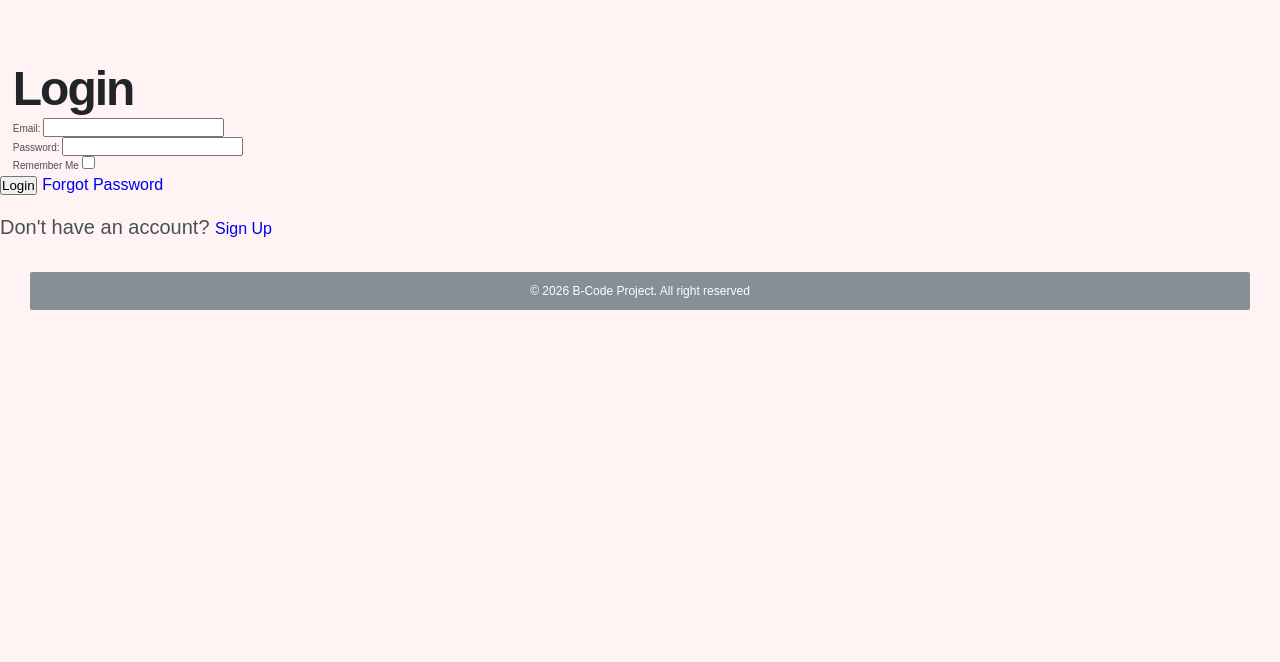
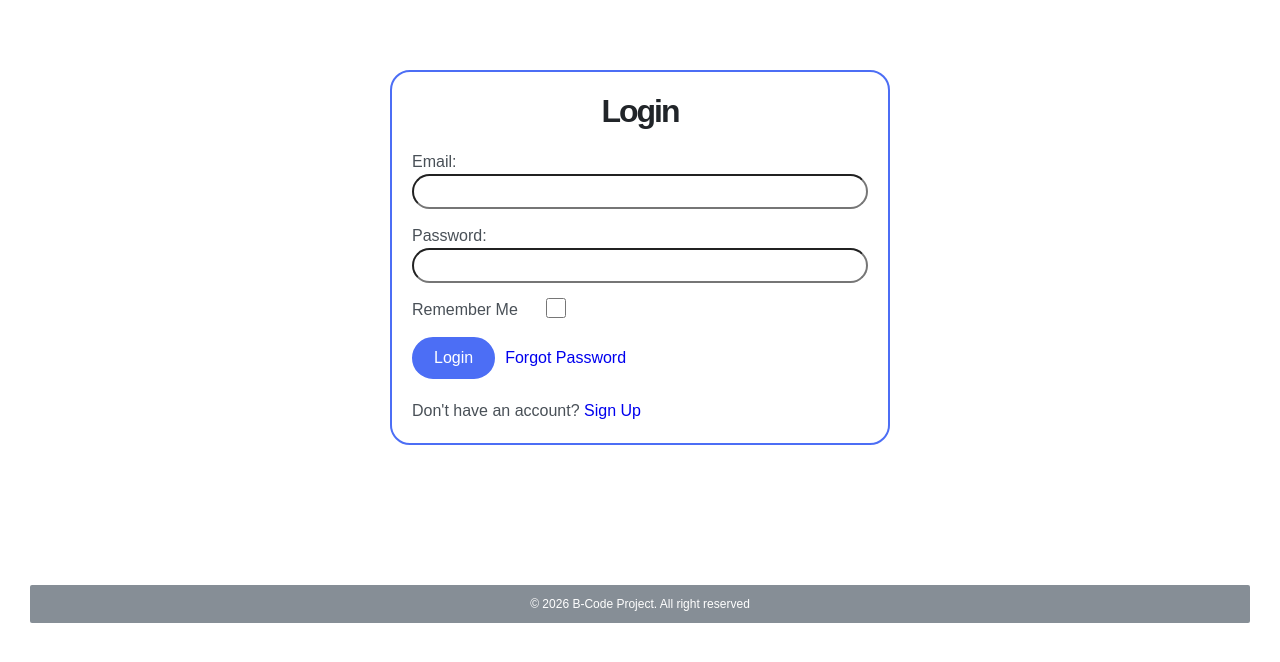
Before and after one commit to meribehenry/B-Social-, a Flask app: page /auth/login in a window 1280 px wide. Shown: the part 80-742 px from the top of the page. Run offline with Flask 3, Linux system fonts and the light colour scheme; some libraries are stand-ins or nearby versions.

Commit message:
Completed the login and sign up page

```diff
--- a/app/static/css/auth/style.css
+++ b/app/static/css/auth/style.css
@@ -61,7 +61,7 @@ body {
 
 .auth-field {
     display: flex;
-    margin-bottom: 2rem;
+    margin-bottom: 1.5rem;
 }
 
 .auth-field-input-container {
@@ -78,7 +78,7 @@ body {
 
 .auth-field-input {
     width: 100%;
-    height: 4rem;
+    height: 3.5rem;
     font-size: var(--text-base);
     border-radius: 20px;
     padding: 0.5rem 1rem;
@@ -101,10 +101,12 @@ body {
 
 /* -----------REGISTER PAGE-------------- */
 
-.register-page-grid-container {
+.register-page-container {
     display: grid;
-    grid-template-columns: 1fr 1fr;
-
+    margin-bottom: 10rem;
+    align-items: center;
+    justify-items: center;
+    padding: 1rem 1rem;
 }
 
 .register-page-display-name-container {
@@ -113,7 +115,28 @@ body {
     gap: 1rem;
 }
 
-.sign-up-question {
+.register-page {
+    padding: 2rem 2rem;
+    width: 50rem;
+    border: 2px solid var(--primary-base);
+    border-radius: 20px;
+
+}
+
+.register-page-heading {
+    text-align: center;
+    margin-bottom: 2rem;
+}
+
+.register-image {
+    width: 50rem;
+    border-radius: 50%;
+    height: 50rem;
+    justify-self: center;
+
+}
+
+.sign-up-question, .sign-in-question {
     font-size: var(--text-base);
 }
 
@@ -123,7 +146,7 @@ body {
     border: 2px solid var(--primary-base);
 }
 
-.form-submit-area {
+.register-form-submit-area {
     display: flex;
     justify-content: space-between;
     align-items: center;
@@ -135,3 +158,44 @@ body {
     gap: 2rem;
     display: flex;
 }
+
+/* -----------LOGIN PAGE-------------- */
+
+.login-page-container {
+    display: grid;
+    margin-bottom: 10rem;
+    align-items: center;
+    justify-items: center;
+    padding: 1rem 1rem;
+}
+
+.login-page {
+    padding: 2rem 2rem;
+    width: 50rem;
+    border: 2px solid var(--primary-base);
+    border-radius: 20px;
+}
+
+.login-page-heading {
+    text-align: center;
+    margin-bottom: 2rem;
+}
+
+.login-remember-me {
+    display: grid;
+    grid-template-columns: 1.5fr 1fr;
+    width: 18rem;
+    margin-bottom: 1.5rem;
+}
+
+.login-form-submit-area {
+    display: flex;
+    gap: 1rem;
+    align-items: center;
+    margin-bottom: 2rem;
+}
+
+.remember-box {
+    justify-self: start;
+    height: 2rem;
+}
--- a/app/static/css/post/style.css
+++ b/app/static/css/post/style.css
@@ -69,6 +69,7 @@
     flex-direction: column;
     border: 1px solid var(--primary-base);
     box-shadow: 2px 2px 2px 0px var(--primary-tint-2);
+    background-color: var(--white-1);
     gap: 2rem;
     border-radius: 20px;
     padding: 2rem 2rem;
--- a/app/templates/auth/login.html
+++ b/app/templates/auth/login.html
@@ -2,24 +2,34 @@
 {% import "macros/form.html" as render_auth_field %}
 {% block content %}
 
-    <section>
-        <h2>Login</h2>
+<link rel="stylesheet" href="{{url_for('static', filename='css/auth/style.css')}}">
+    <section class="login-page-container">
 
-        <form action="", method="POST">
+        <form class="login-page" action="", method="POST">
+            <h4 class="login-page-heading">Login</h4>
             {{ form.hidden_tag() }}
 
             {{ render_auth_field.render_auth_field(form.email) }}
             {{ render_auth_field.render_auth_field(form.password) }}
-            {{ render_auth_field.render_auth_field(form.remember) }}
 
+            <div>
+                <div class="login-remember-me">
+                    {{ form.remember.label(class="auth-field-label")}}
+                    {{ form.remember(class="auth-field-input remember-box")}}
+                </div>
+                {% if form.remember.errors %}
+                    {% for error in form.remember.errors %}
+                        <p class="form-error">{{ error }}</p>
+                    {% endfor %}
+                {% endif %}
             </div>
-                {{ form.submit()}}
-                &nbsp;<small><a href="{{url_for('auth.reset_request')}}">Forgot Password</a></small>
+
+            <div class="login-form-submit-area">
+                {{ form.submit(class="submit-button btn btn-primary")}}
+                <a href="{{url_for('auth.reset_request')}}">Forgot Password</a>
             </div>
+            <p class="sign-up-question">Don't have an account? <a href="{{url_for('auth.register')}}">Sign Up</a></p>
         </form>
-        <br><br>
-        <p>Don't have an account? <a href="{{url_for('auth.register')}}">Sign Up</a></p>
-
     </section>
 
 {% endblock %}
--- a/app/templates/auth/reset_password.html
+++ b/app/templates/auth/reset_password.html
@@ -1,10 +1,10 @@
 {% extends "base.html" %}
 {% import "macros/form.html" as render_auth_field %}
 {% block content %}
-    {% import "macros/form.html" as render_form %}
 
+<link rel="stylesheet" href="{{url_for('static', filename='css/auth/style.css')}}">
     <section>
-        <h2>Reset Password</h2>
+        <h4>Reset Password</h4>
 
         <form action="", method="POST">
             {{ form.hidden_tag() }}
--- a/app/templates/auth/reset_request.html
+++ b/app/templates/auth/reset_request.html
@@ -2,8 +2,9 @@
 {% block content %}
     {% import "macros/form.html" as render_auth_field %}
 
+<link rel="stylesheet" href="{{url_for('static', filename='css/auth/style.css')}}">
     <section>
-        <h2>Password Reset Request</h2>
+        <h4>Password Reset Request</h4>
 
         <form action="", method="POST">
             {{ form.hidden_tag() }}
```
Also changed, not shown: app/templates/auth/register.html (+9 -11 lines), app/static/images/register-image-1.jpg (added).
